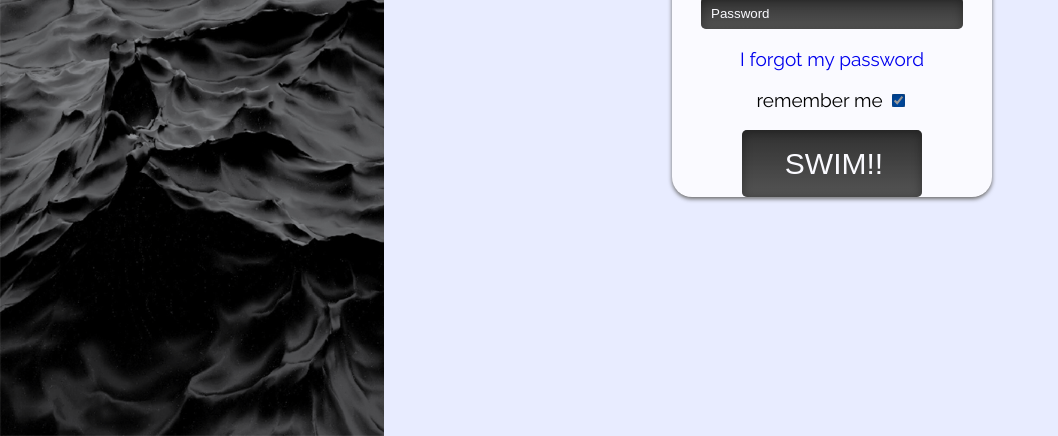
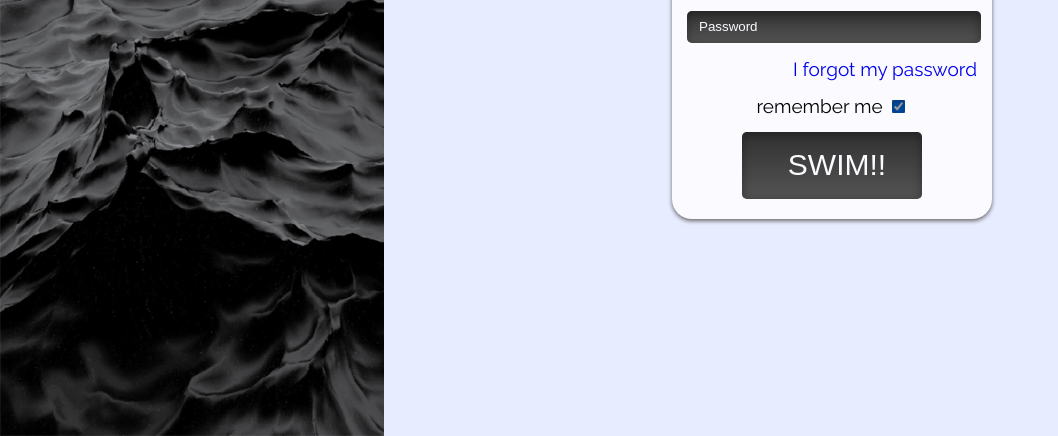
Before and after one commit to Kuropa/wave-form, a plain HTML site: page index.html in a window 1280 px wide. Shown: the part 364-800 px from the top of the page, without its empty margins (0-1058 px from the left). Drawn offline with Linux system fonts and the light colour scheme.

Commit message:
fix after revew

```diff
--- a/index.html
+++ b/index.html
@@ -16,11 +16,13 @@
                             <img src="img/logo.svg" />
                         </div>
                         <form class="login-form">
-                            <input type="text" id="login" class="login-field" autocomplete="off" placeholder="Login">
-                            <input type="password" id="password" class="passworg-field" placeholder="Password">
-                            <p><a href="https://i.ytimg.com/vi/woOWbKHzKVo/maxresdefault.jpg" target="_blank">I forgot my password</a></p>
-                            <p><label for="remember-user">remember me</label>
-                            <input type="checkbox" id="remember user" checked></p>
+                            <input type="text" id="login" class="login-field form-margin" autocomplete="off" placeholder="Login">
+                            <input type="password" id="password" class="passworg-field form-margin" placeholder="Password">
+                            <a class="form-margin" href="https://i.ytimg.com/vi/woOWbKHzKVo/maxresdefault.jpg" target="_blank">I forgot my password</a>
+                            <div class="form-margin">
+                                <label for="remember-user">remember me</label>
+                                <input type="checkbox" id="remember user" checked>
+                            </div>
                             <input type="submit" class="button" value="SWIM!!">
                         </form>
                     </div>
--- a/styles.css
+++ b/styles.css
@@ -1,10 +1,10 @@
 body {
+    font-family: 'Raleway', sans-serif;
     height: 100%;
     margin: 0;
     padding: 0;
     position: absolute;
     width: 100%;
-    font-family: 'Raleway', sans-serif;
 }
 .login-container {
     display: flex;
@@ -23,14 +23,13 @@ body {
     width: 70%;
 }
 .login-window {
-    padding: 20px 15px;
     margin: auto;
     width: 320px;
 }
 .logo {
-    width: 100%;
     display: flex;
     justify-content: center;
+    width: 100%;
 }
 .logo img {
     width: 150px;
@@ -40,15 +39,16 @@ body {
     border-radius: 20px;
     box-shadow: 0 2px 4px #686868;
     font-size: 19px;
+    padding: 20px 15px;
     text-align: center;
 }
 input {
     background: linear-gradient(rgb(70, 70, 70), rgb(120, 120, 120));
+    border-radius: 5px;
     border: none;
-    border-radius: 5px;
     box-shadow: inset 0 2px 10px 1px rgba(0, 0, 0, .3), inset 0 0 0 60px rgba(0, 0, 0, .3), 0 1px rgba(255, 255, 255, .08);
     color: #fafaff;
-    padding-left: 10px;
+    text-indent: 10px;
 }
 input::-webkit-input-placeholder {
     color: #fafaff;
@@ -58,18 +58,20 @@ input:focus {
 }
 .login-field, .passworg-field {
     height: 30px;
-    /* margin-top: 30px; */
-    width: 250px;
+    width: 100%;
 }
 a {
     cursor: pointer;
-    /* margin-left: 76px; */
+    display: block;
+    text-align: right;
     text-decoration: none;
 }
 .button {
     cursor: pointer;
     font-size: 30px;
     height: 67px;
-    /* margin-top: 40px; */
     width: 180px;
 }
+.form-margin {
+    margin-bottom: 15px;
+}
```
